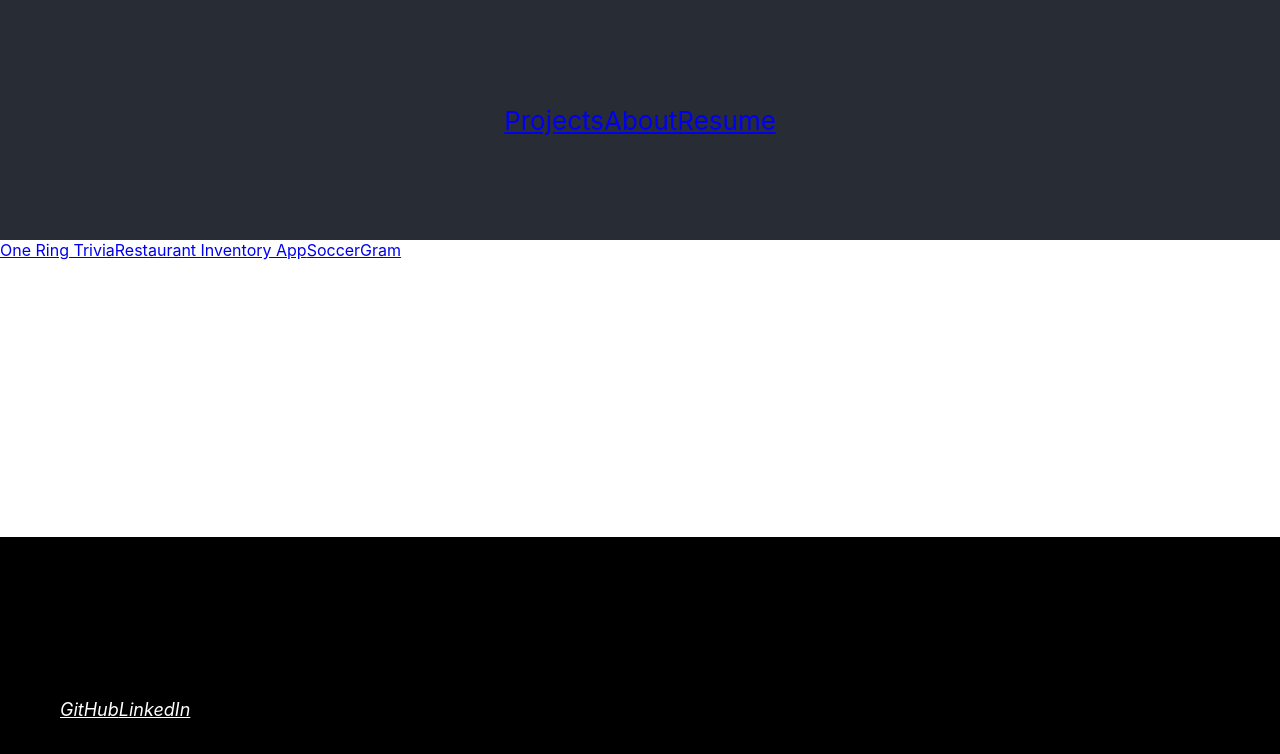
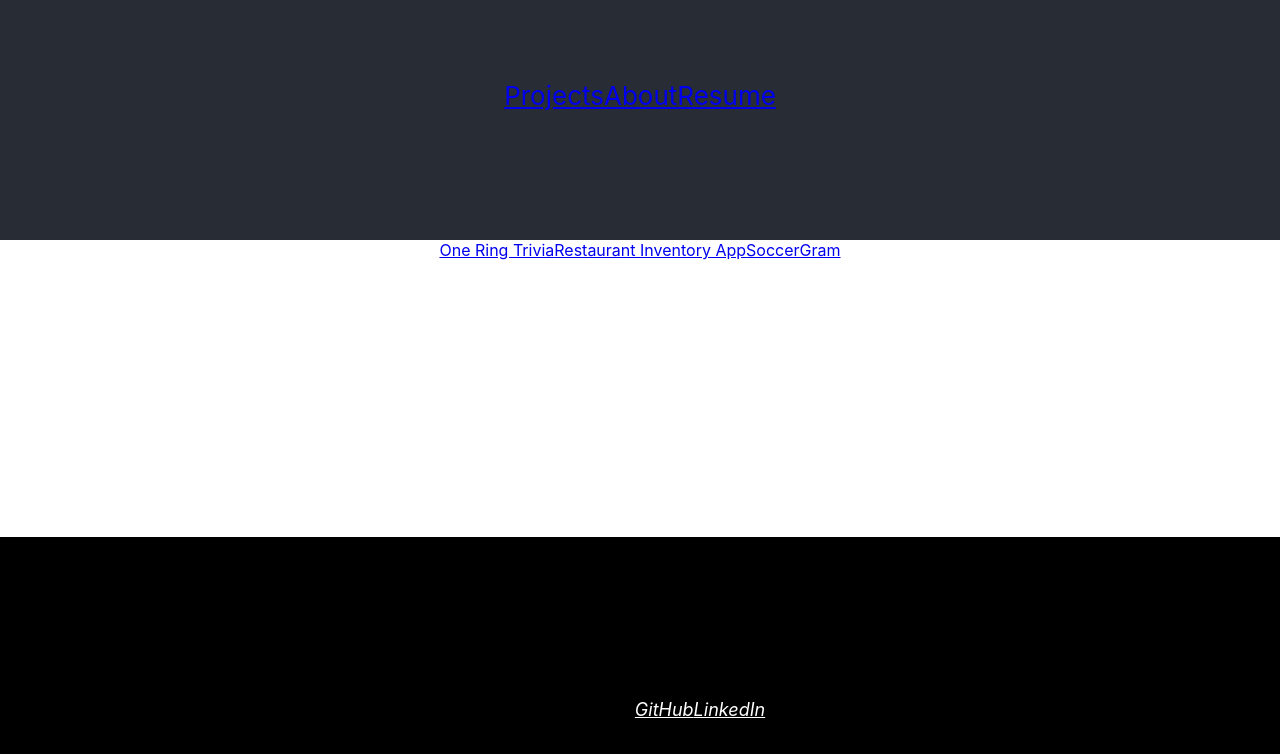
Before and after one commit to Job85/my-portfolio, a React (Create React App) app: page /projects in a window 1280 px wide. Shown: the top 754 px of the page. Built offline with nearby package versions, Linux system fonts and the light colour scheme.

Commit message:
added matrix rain reference

```diff
--- a/src/App.css
+++ b/src/App.css
@@ -1,6 +1,6 @@
-/* .App {
+.App {
   text-align: center;
-} */
+}
 
 .App-header {
   background-color: #282c34;
@@ -17,6 +17,10 @@
   color: #61dafb;
 }
 
+.nav {
+  padding-bottom: 50px;
+}
+
 @font-face {
   font-family: 'matrixFont';
   src: url(./matrixFont.ttf);
--- /dev/null
+++ b/src/components/Comp.css
@@ -0,0 +1,3 @@
+.nav {
+    padding-bottom: 50px;
+}
--- a/src/components/Nav.jsx
+++ b/src/components/Nav.jsx
@@ -3,7 +3,7 @@ import { Link } from 'react-router-dom'
 const Nav = () => {
 
     return (
-        <div>
+        <div className='nav'>
             <nav className='navbar'>
                 <div>
                     <Link to='projects'>Projects</Link>
```
Also changed, not shown: 1 other file (tests, documents, lock files or other folders).
